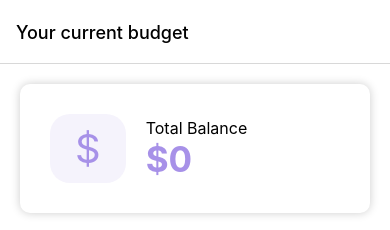
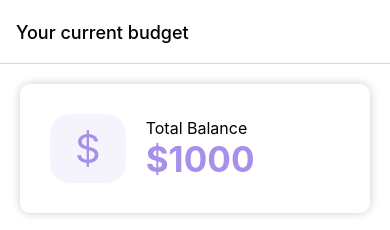
Before and after one commit to Danieruone/rn-budget, a React Native app: screen /Home in a window 390 px wide. Shown: the top 230 px of the page. Built offline with nearby package versions, Linux system fonts and the light colour scheme.

Commit message:
Change total balance default state

```diff
--- a/src/screens/HomeScreen.tsx
+++ b/src/screens/HomeScreen.tsx
@@ -26,7 +26,7 @@ const movementsDummy: Movement[] = [
 ];
 
 const HomeScreen = () => {
-  const [totalAmount, setTotalAmount] = useState<number>(0);
+  const [totalAmount, setTotalAmount] = useState<number>(1000);
   const [movementsList, setNovementsList] =
     useState<Movement[]>(movementsDummy);
   return (
```
